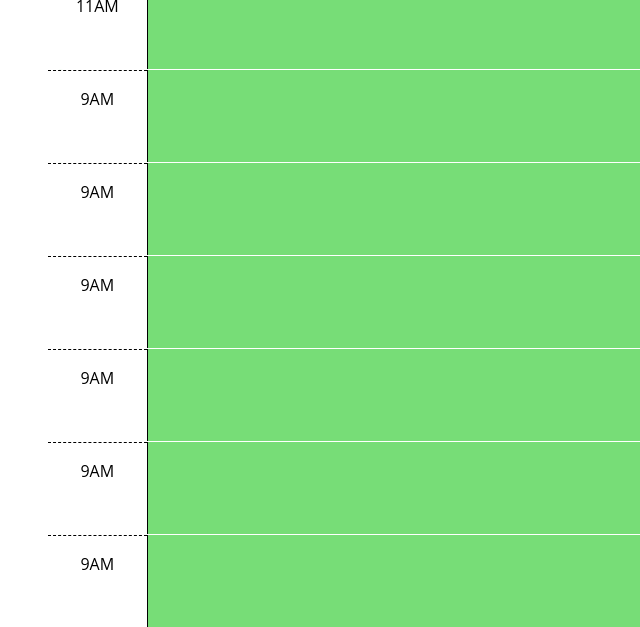
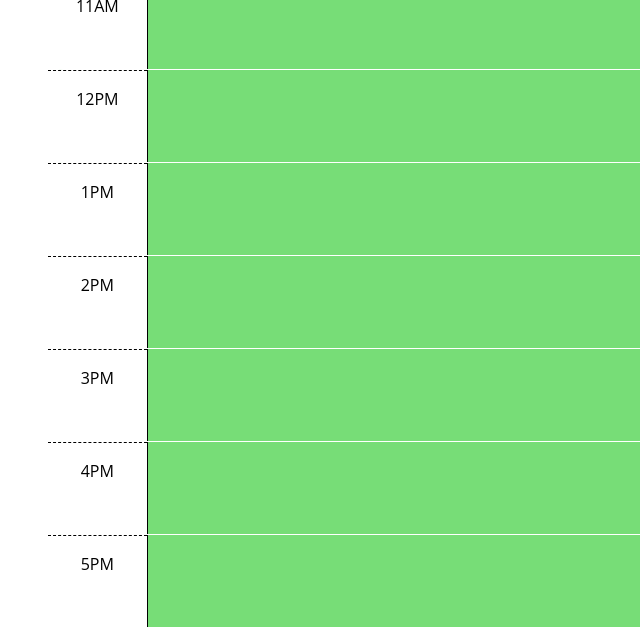
Before and after one commit to Morralytics/Work-Day-Scheduler, a plain HTML site: page index.html in a window 1280 px wide. Shown: the part 533-1160 px from the top of the page, 0-640 px from the left. Drawn offline with nearby package versions, Linux system fonts and the light colour scheme.

Commit message:
Correct logging of user event note completted.

```diff
--- a/Develop/script.js
+++ b/Develop/script.js
@@ -2,6 +2,7 @@
 // the code isn't run until the browser has finished rendering all the elements
 // in the html.
 var clickedBtn = $('.saveBtn');
+
 $(function (
 
 ) {
@@ -19,7 +20,8 @@ $(function (
 
   clickedBtn.on('click', function() {
     if ($(this).parent().is('#hour-10')) {
-      console.log("working in hour 10")
+      var eventNote = $(this).parent().children().eq(1).val();
+      console.log(eventNote);
     } else {
       console.log('working but not in hour 10')
     }
@@ -41,4 +43,6 @@ $(function (
   var currentHour = dayjs().format('H');
 
   currentDay.text(today + ' ' + currentHour);
+
+  console.log(currentHour);
 });
--- a/index.html
+++ b/index.html
@@ -70,7 +70,7 @@
       </div>
 
       <div id="hour-12" class="row time-block future">
-        <div class="col-2 col-md-1 hour text-center py-3">9AM</div>
+        <div class="col-2 col-md-1 hour text-center py-3">12PM</div>
         <textarea class="col-8 col-md-10 description" rows="3"> </textarea>
         <button class="btn saveBtn col-2 col-md-1" aria-label="save">
           <i class="fas fa-save" aria-hidden="true"></i>
@@ -78,7 +78,7 @@
       </div>
 
       <div id="hour-13" class="row time-block future">
-        <div class="col-2 col-md-1 hour text-center py-3">9AM</div>
+        <div class="col-2 col-md-1 hour text-center py-3">1PM</div>
         <textarea class="col-8 col-md-10 description" rows="3"> </textarea>
         <button class="btn saveBtn col-2 col-md-1" aria-label="save">
           <i class="fas fa-save" aria-hidden="true"></i>
@@ -86,7 +86,7 @@
       </div>
 
       <div id="hour-14" class="row time-block future">
-        <div class="col-2 col-md-1 hour text-center py-3">9AM</div>
+        <div class="col-2 col-md-1 hour text-center py-3">2PM</div>
         <textarea class="col-8 col-md-10 description" rows="3"> </textarea>
         <button class="btn saveBtn col-2 col-md-1" aria-label="save">
           <i class="fas fa-save" aria-hidden="true"></i>
@@ -94,7 +94,7 @@
       </div>
 
       <div id="hour-15" class="row time-block future">
-        <div class="col-2 col-md-1 hour text-center py-3">9AM</div>
+        <div class="col-2 col-md-1 hour text-center py-3">3PM</div>
         <textarea class="col-8 col-md-10 description" rows="3"> </textarea>
         <button class="btn saveBtn col-2 col-md-1" aria-label="save">
           <i class="fas fa-save" aria-hidden="true"></i>
@@ -102,7 +102,7 @@
       </div>
 
       <div id="hour-16" class="row time-block future">
-        <div class="col-2 col-md-1 hour text-center py-3">9AM</div>
+        <div class="col-2 col-md-1 hour text-center py-3">4PM</div>
         <textarea class="col-8 col-md-10 description" rows="3"> </textarea>
         <button class="btn saveBtn col-2 col-md-1" aria-label="save">
           <i class="fas fa-save" aria-hidden="true"></i>
@@ -110,7 +110,7 @@
       </div>
 
       <div id="hour-17" class="row time-block future">
-        <div class="col-2 col-md-1 hour text-center py-3">9AM</div>
+        <div class="col-2 col-md-1 hour text-center py-3">5PM</div>
         <textarea class="col-8 col-md-10 description" rows="3"> </textarea>
         <button class="btn saveBtn col-2 col-md-1" aria-label="save">
           <i class="fas fa-save" aria-hidden="true"></i>
```
